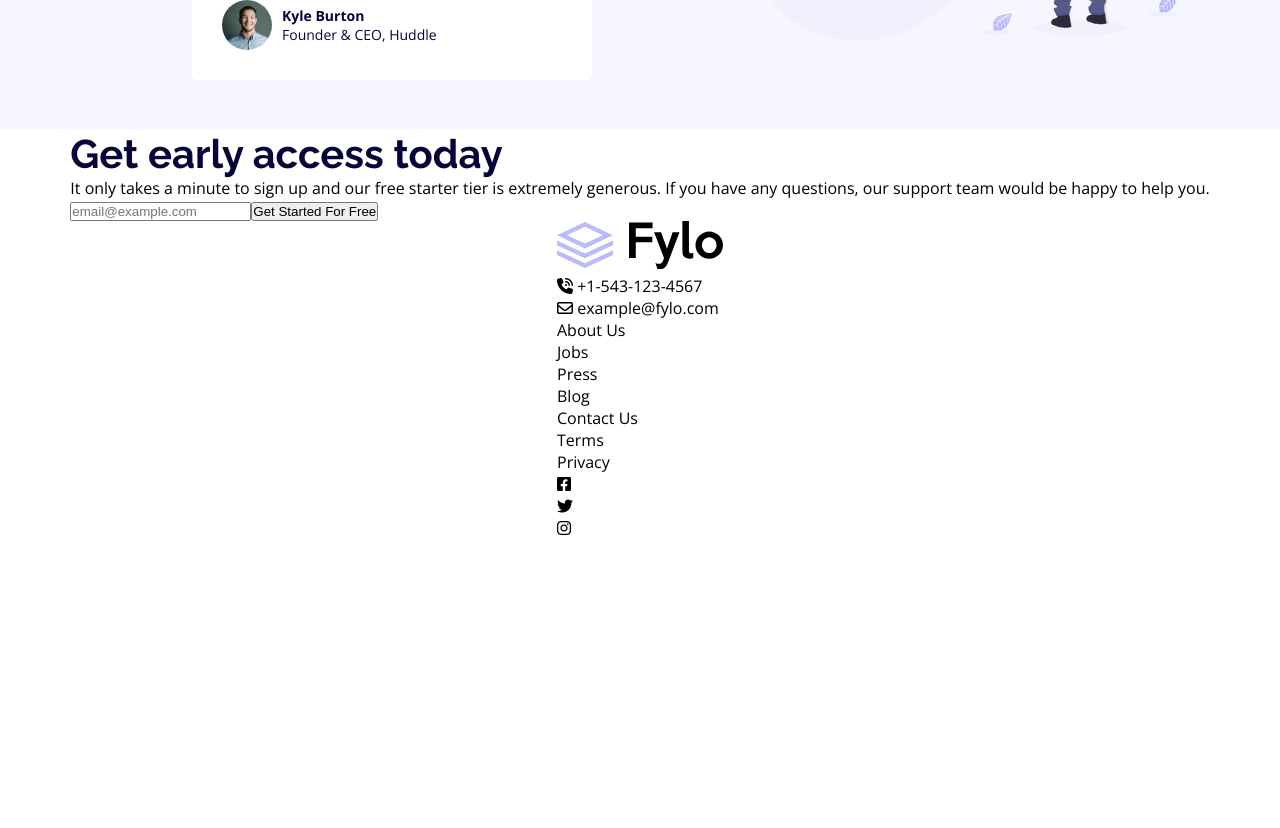
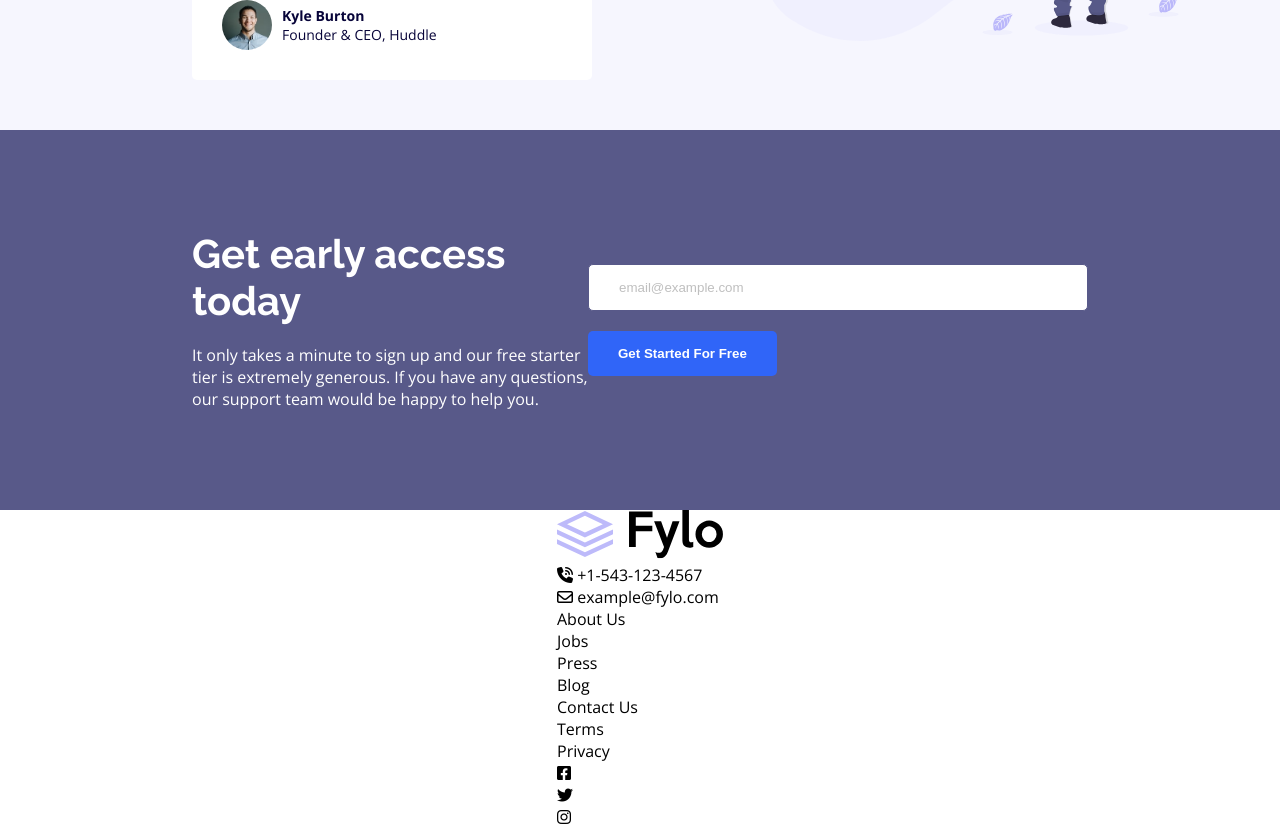
Before and after one commit to lkiryu/fylo-landing-page-with-two-column-layout, a React (Create React App) app: page / in a window 1280 px wide. Shown: the part 1380-2208 px from the top of the page. Before the commit the page ends 1919 px from the top, so only its background shows below. Built offline with nearby package versions, Linux system fonts and the light colour scheme.

Commit message:
early access section style add

```diff
--- /dev/null
+++ b/src/components/earlyAccess/earlyAccess.css
@@ -0,0 +1,61 @@
+.early-access{
+    display: flex;
+    justify-content: center;
+    align-items: center;
+    width: 100%;
+    background-color: hsl(238, 22%, 44%);
+}
+
+.early-access-content{
+    display: flex;
+    justify-content: space-between;
+    align-items: center;
+    width: 70vw;
+    padding: 100px 0;
+}
+
+.early-access-content .info{
+    width: 500px;
+}
+
+.early-access-content .info .title{
+    color: hsl(0, 0%, 100%);
+    margin-bottom: 20px;
+}
+
+.early-access-content .info .description{
+    color: hsl(0, 0%, 100%);
+}
+
+.early-access-content .inputs input{
+    display: flex;
+    padding: 15px 30px;
+    border-radius: 5px;
+}
+
+.early-access-content .emailInput{
+    border: 1px solid hsl(238, 22%, 44%);
+    width: 500px;
+    margin-bottom: 20px;
+}
+
+.early-access-content .emailInput::placeholder{
+    color: hsl(0, 0%, 75%);
+}
+
+.early-access-content .emailInput:focus{
+    outline: none;
+}
+
+.early-access-content .submitInput{
+    border: none;
+    background-color: hsl(224, 93%, 58%);
+    color: hsl(0, 0%, 100%);
+    font-weight: 700;
+    cursor: pointer;
+    transition: 0.3s ease-in;
+}
+
+.early-access-content .submitInput:hover{
+    background-color: hsl(224, 93%, 65%);
+}
--- a/src/components/earlyAccess/earlyAccess.js
+++ b/src/components/earlyAccess/earlyAccess.js
@@ -1,16 +1,20 @@
 import React from "react";
+
+import './earlyAccess.css'
 
 const EarlyAccess = () => {
     return (
         <section className="early-access">
+            <div className="early-access-content">
                 <div className="info">
                     <h2 className="title">Get early access today</h2>
                     <p className="description">It only takes a minute to sign up and our free starter tier is extremely generous.
                         If you have any questions, our support team would be happy to help you.</p>
                 </div>
                 <div className="inputs">
-                <input type="email" placeholder="email@example.com"></input>
+                    <input type="email" placeholder="email@example.com" className="emailInput"></input>
                     <input type="submit" className="submitInput" value='Get Started For Free'></input>
+                </div>
             </div>
         </section>
     )
--- a/src/components/sectionHero/sectionHero.css
+++ b/src/components/sectionHero/sectionHero.css
@@ -64,7 +64,7 @@
 }
 
 .hero .submitInput:hover{
-    opacity: 80%;
+    background-color: hsl(224, 93%, 65%);
 }
 
 .hero img{
```
Lines whose indentation alone changed are shown as unchanged.
